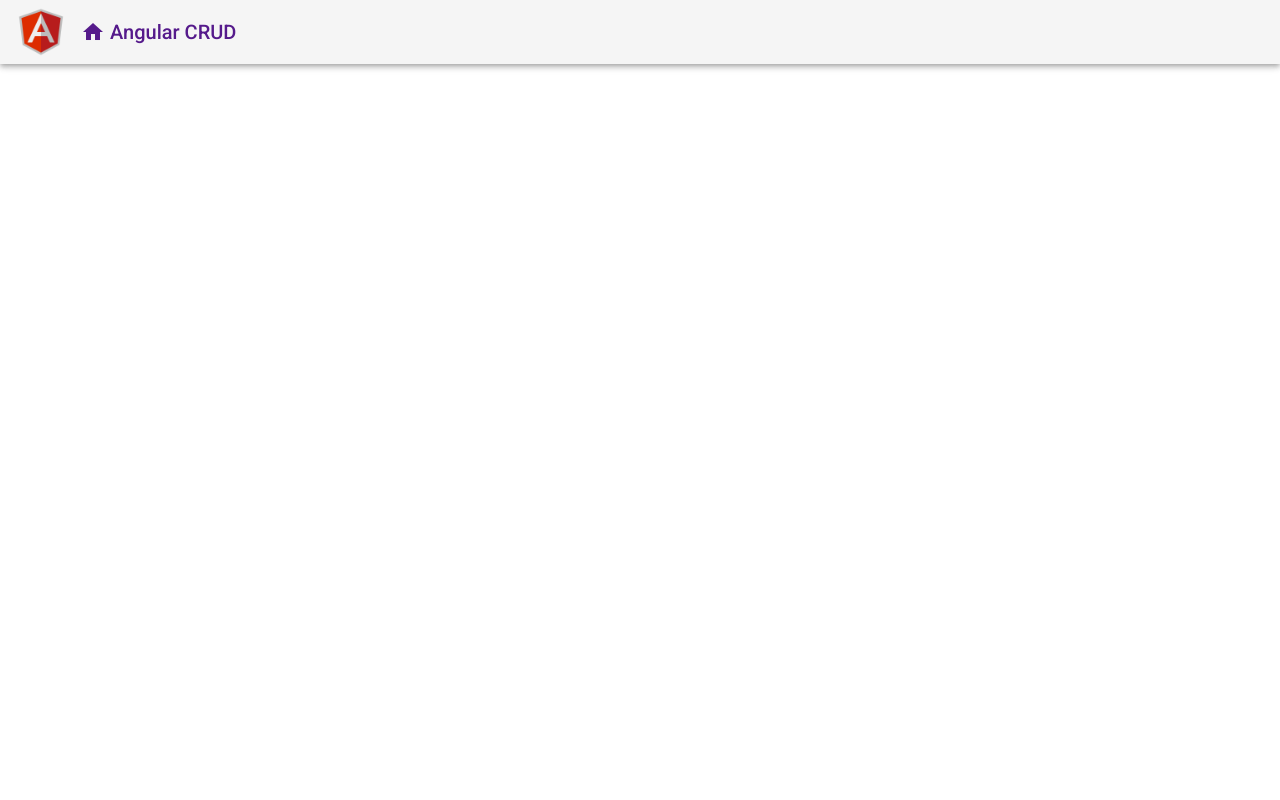
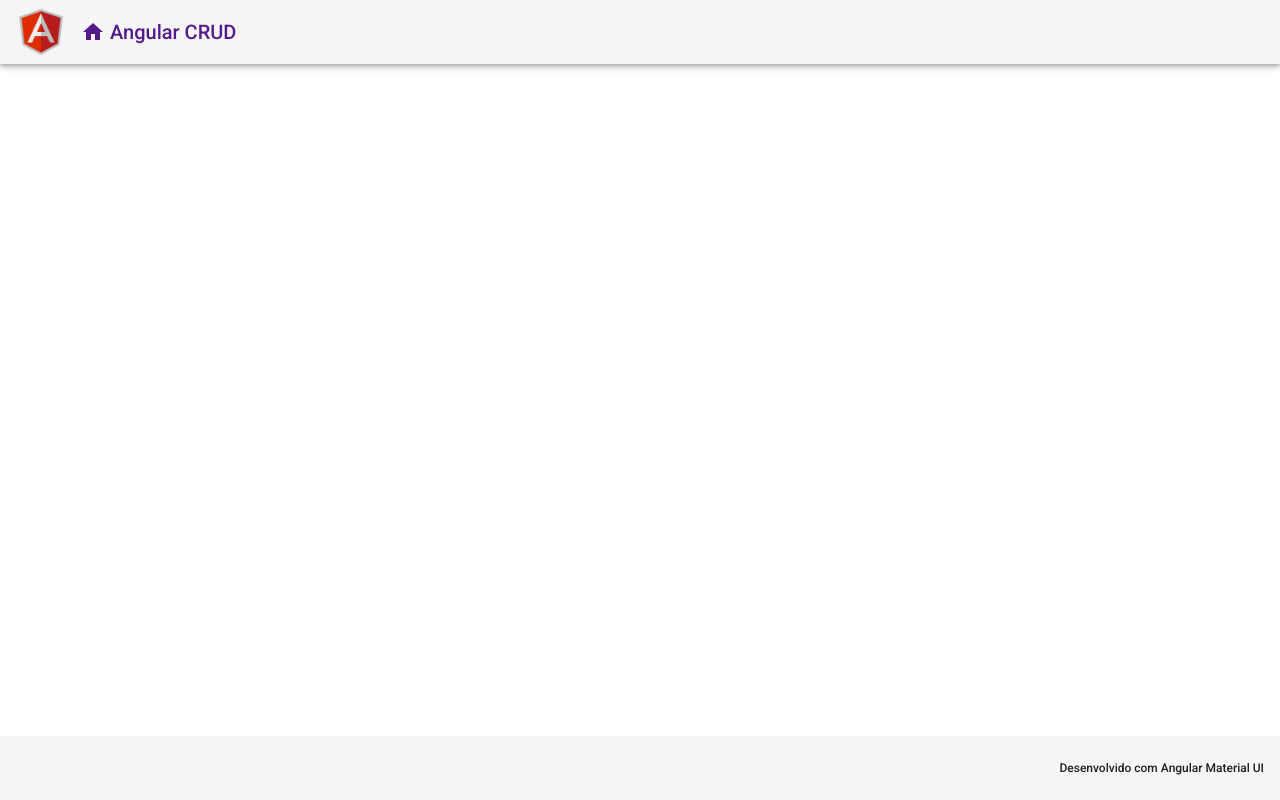
Before and after one commit to william-cesar/crud-angular, an Angular app in the folder frontend/: page / in a window 1280 px wide. Built offline with nearby package versions, Linux system fonts and the light colour scheme.

Commit message:
Criação do footer

```diff
--- a/frontend/src/app/app.component.html
+++ b/frontend/src/app/app.component.html
@@ -1 +1,2 @@
 <app-header></app-header>
+<app-footer></app-footer>
--- a/frontend/src/app/components/template/footer/footer.component.css
+++ b/frontend/src/app/components/template/footer/footer.component.css
@@ -0,0 +1,10 @@
+.footer {
+  position: fixed;
+  bottom: 0;
+  display: flex;
+  flex-direction: row-reverse;
+}
+
+.footer span {
+  font-size: 0.6em;
+}
--- a/frontend/src/app/components/template/footer/footer.component.html
+++ b/frontend/src/app/components/template/footer/footer.component.html
@@ -1 +1,3 @@
-<p>footer works!</p>
+<mat-toolbar class="footer">
+  <span>Desenvolvido com Angular Material UI</span>
+</mat-toolbar>
```
Also changed, not shown: frontend/src/styles.css (+8 -2 lines).
